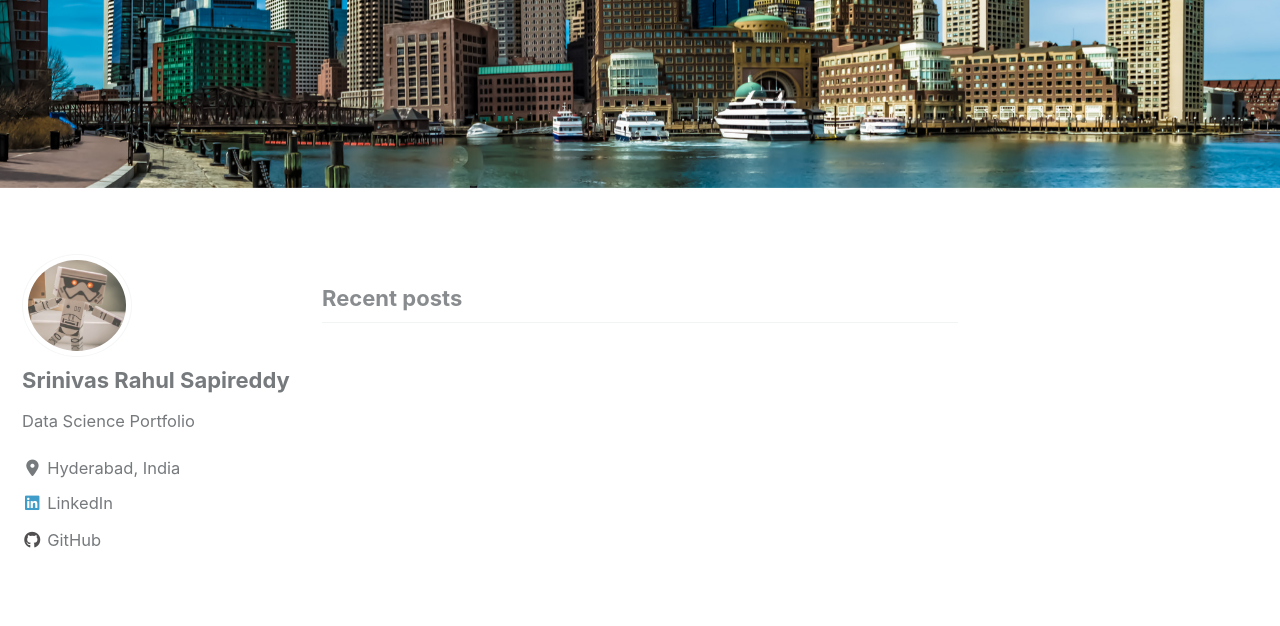
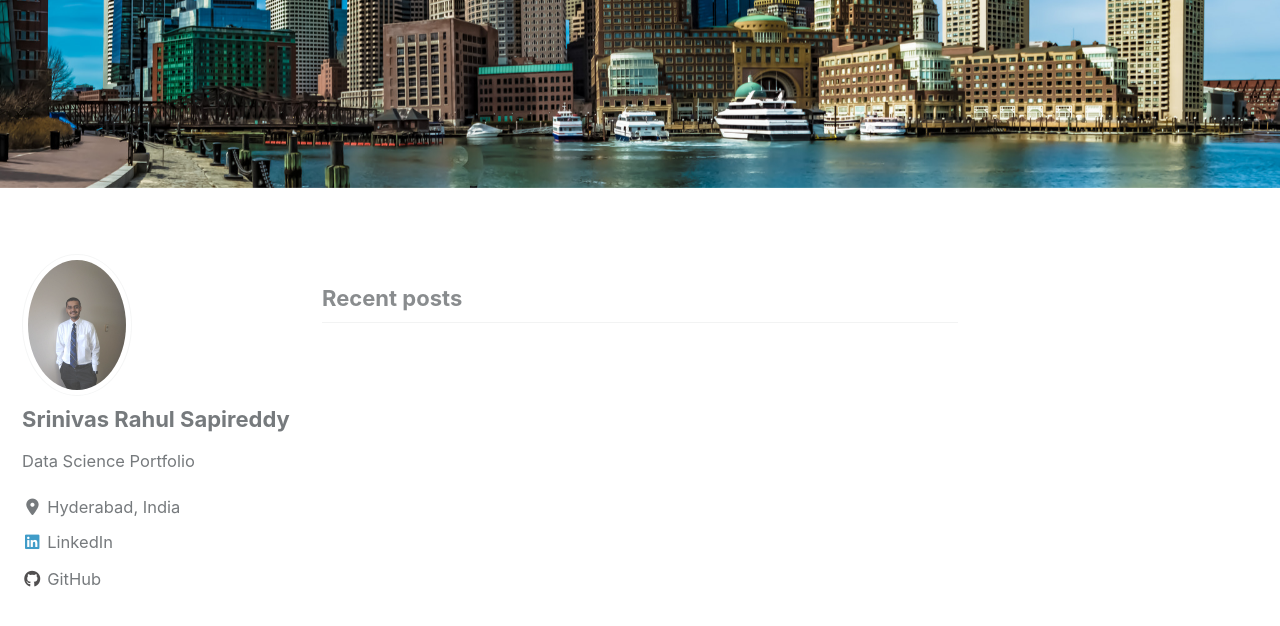
Before and after one commit to srsapireddy/srsapireddy.github.io, a Jekyll site: the page built from index.html, in a window 1280 px wide and 900 px high, scrolled down 409 px. Shown: the top 626 px of the window. Built offline with Jekyll 4.4.1, drawn with Linux system fonts in a browser that asks for light colours; cached includes are drawn as plain includes; nearby versions of some CDN libraries; the list of posts is cut into pages by our own code.

Commit message:
new gith

```diff
--- a/_config.yml
+++ b/_config.yml
@@ -108,7 +108,7 @@
 # Site Author
 author:
   name             : "Srinivas Rahul Sapireddy"
-  avatar           : "/images/bio-pic-2.jpg" # path of avatar image, e.g. "/assets/images/bio-photo.jpg"
+  avatar           : "/images/image.jpeg" # path of avatar image, e.g. "/assets/images/bio-photo.jpg"
   bio              : "Data Science Portfolio"
   location         : "Hyderabad, India"
   email            :
```
Also changed, not shown: images/image.jpeg (added).
